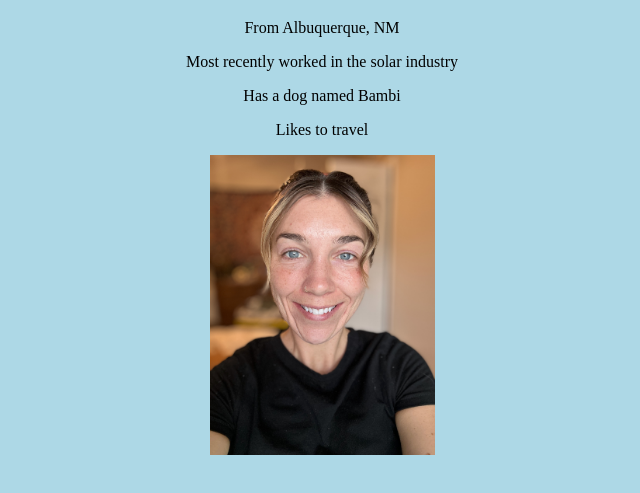
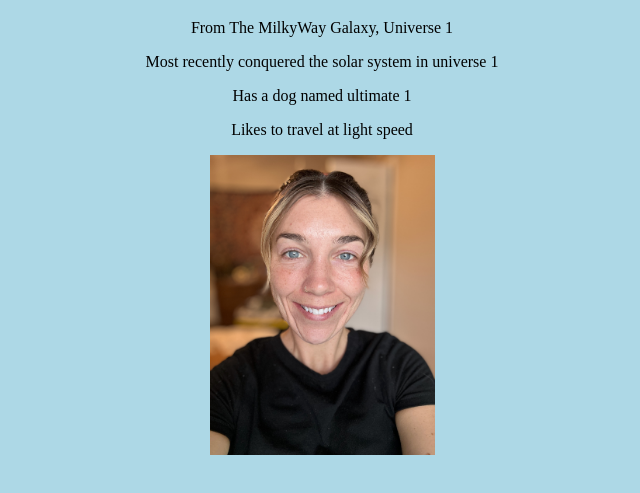
Before and after one commit to amyseibert/about-amy-seibert, a plain HTML site: page index.html in a window 1280 px wide. Shown: the part 61-554 px from the top of the page, without its empty margins (318-958 px from the left). Drawn offline with Linux system fonts and the light colour scheme.

Commit message:
Class project(aboutme) edits

```diff
--- a/index.html
+++ b/index.html
@@ -9,10 +9,10 @@
   <body>
     <h1>About Amy Seibert</h1>
     <div>
-    <p>From Albuquerque, NM</p>
-    <p>Most recently worked in the solar industry</p>
-    <p>Has a dog named Bambi</p>
-    <p>Likes to travel</p>
+    <p>From The MilkyWay Galaxy, Universe 1</p>
+    <p>Most recently conquered the solar system in universe 1</p>
+    <p>Has a dog named ultimate 1 </p>
+    <p>Likes to travel at light speed</p>
     </div>
     <img src="./amyphoto.jpeg" alt="Photo of Amy Seibert"
     width="225" height="300"/>
```
